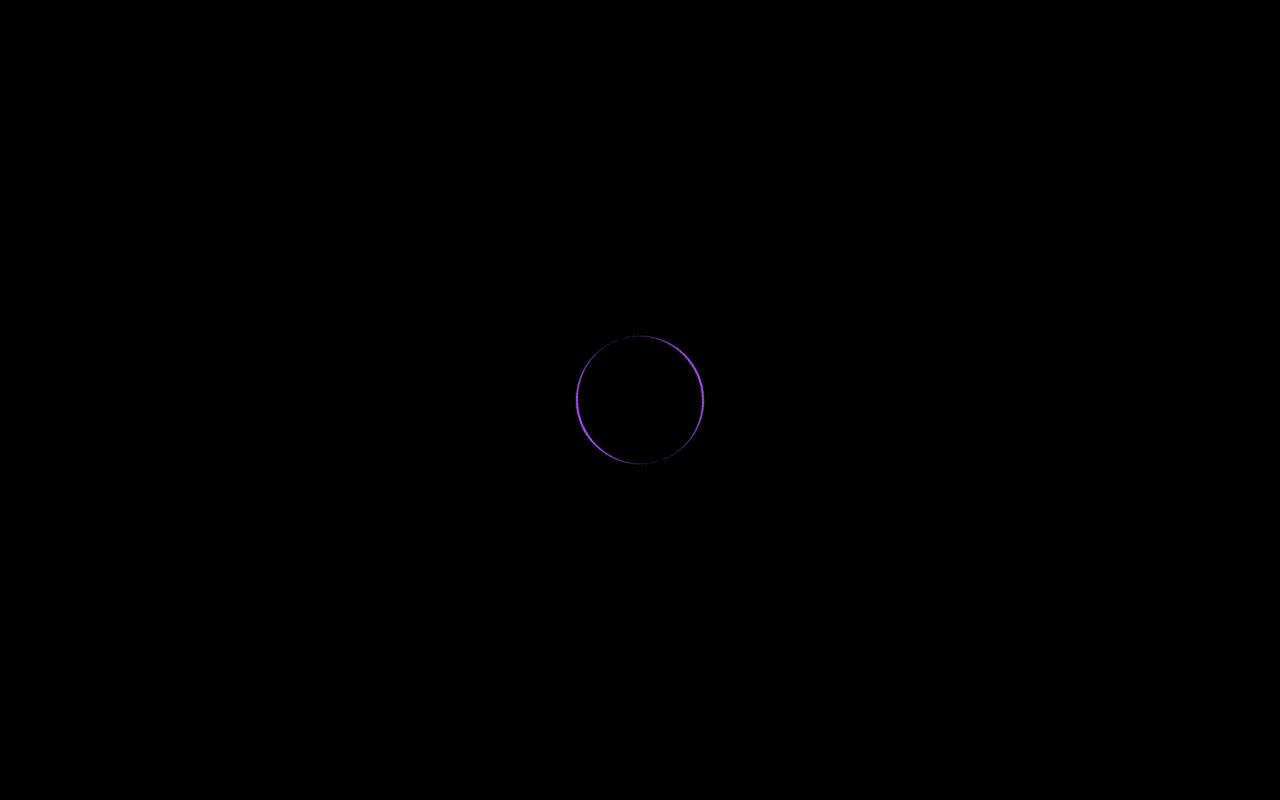
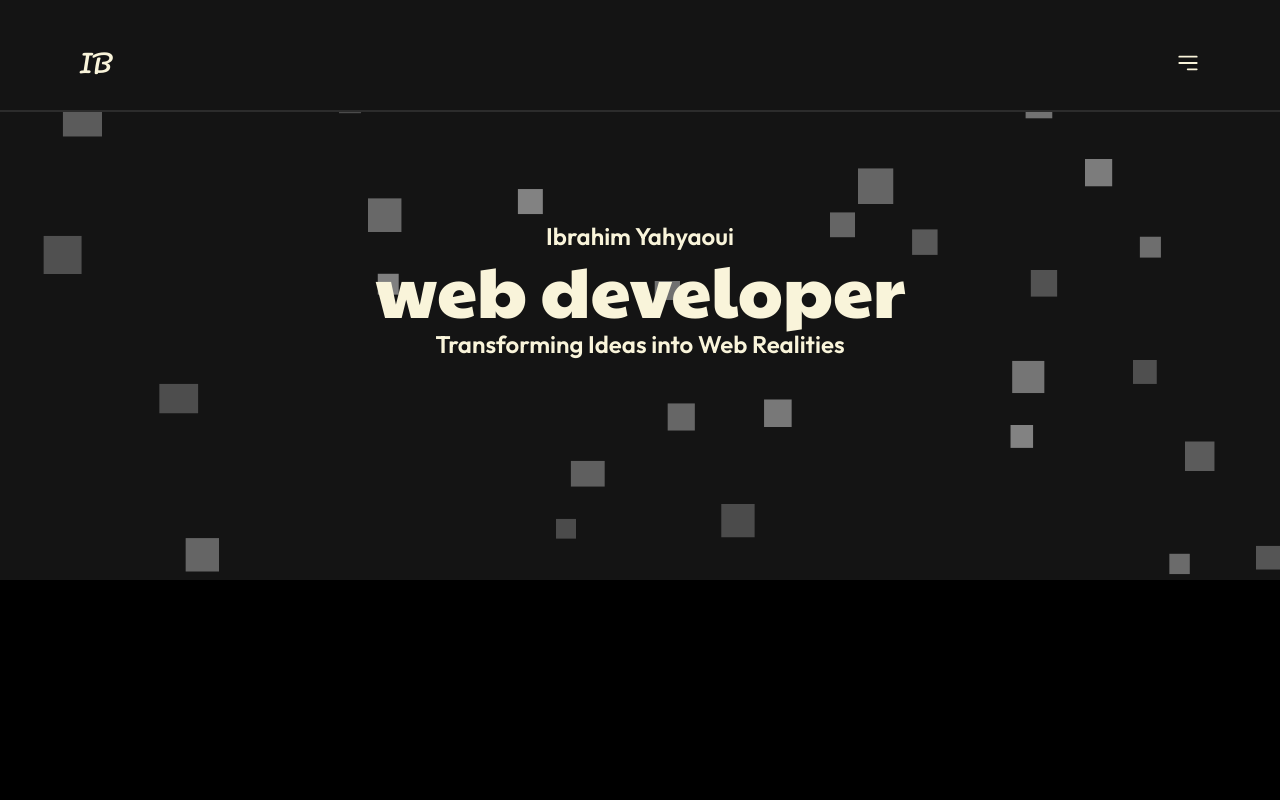
Before and after one commit to IbrahimYahyaoui/portfolio, a React (Vite) app: page / in a window 1280 px wide. Shown: the top 800 px of the page. Built offline with nearby package versions, Linux system fonts and the light colour scheme.

Commit message:
Update App.jsx

```diff
--- a/src/App.jsx
+++ b/src/App.jsx
@@ -1,3 +1,4 @@
+import { useEffect, useState } from "react";
 import About from "./components/About";
 import Contact from "./components/Contact";
 import Footer from "./components/Footer";
@@ -5,19 +6,26 @@ import Header from "./components/Header";
 import Navbar from "./components/Navbar";
 import Projects from "./components/Projects";
 import { Analytics } from "@vercel/analytics/react";
+
 function App() {
-  window.addEventListener("load", onPageLoad);
-  function onPageLoad() {
-    const loader = document.querySelector(".loader");
-    loader.className += " hidden";
-  }
+  const [isLoaded, setIsLoaded] = useState(false);
+
+  useEffect(() => {
+    // Listen for the window.onload event.
+    window.onload = () => {
+      setIsLoaded(true);
+    };
+  }, []);
+
   return (
     <>
-      <div>
-        <div className="loader flex h-screen w-screen items-center justify-center bg-black">
-          <div className="h-32 w-32 animate-spin rounded-full border-b-2 border-t-2 border-purple-500"></div>
+      {!isLoaded && (
+        <div>
+          <div className="absolute flex h-screen w-screen items-center justify-center bg-black">
+            <div className="h-32 w-32 animate-spin rounded-full border-b-2 border-t-2 border-purple-500"></div>
+          </div>
         </div>
-      </div>
+      )}
 
       <Analytics />
       <Navbar />
```
